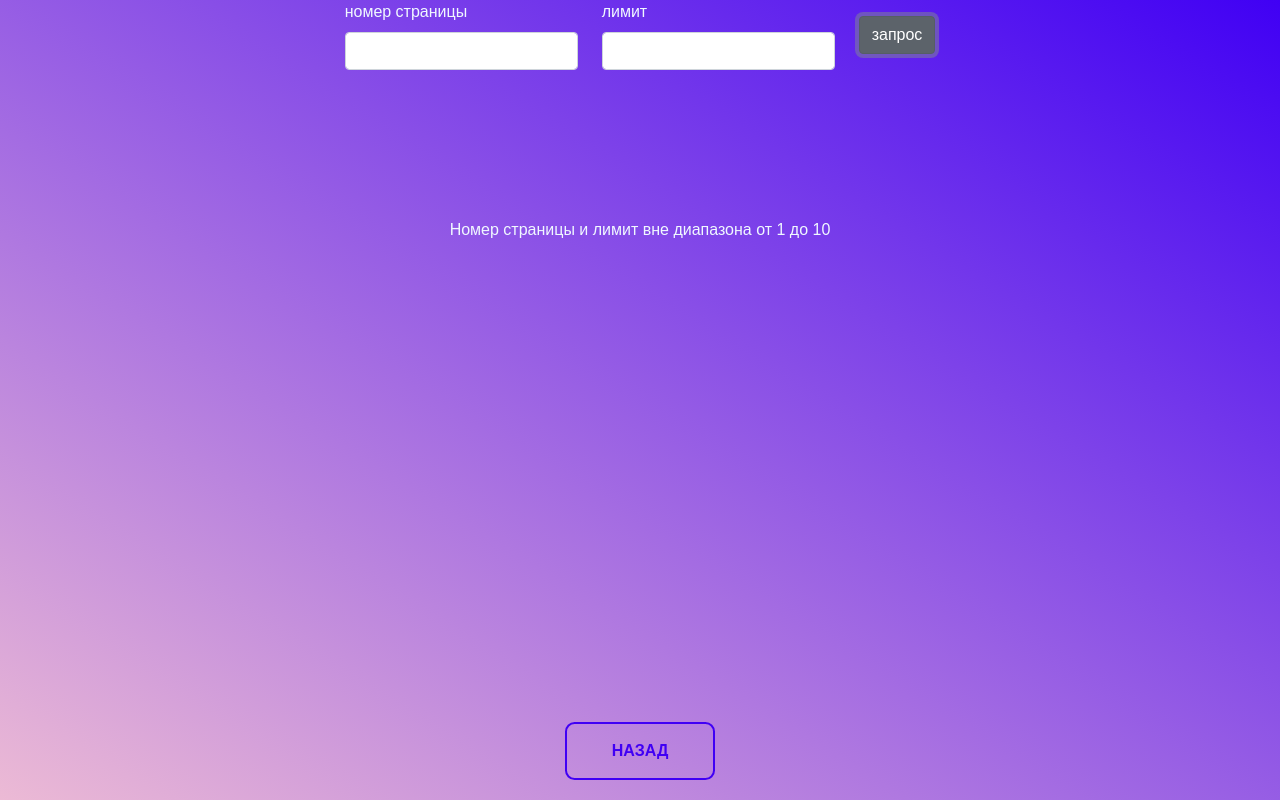
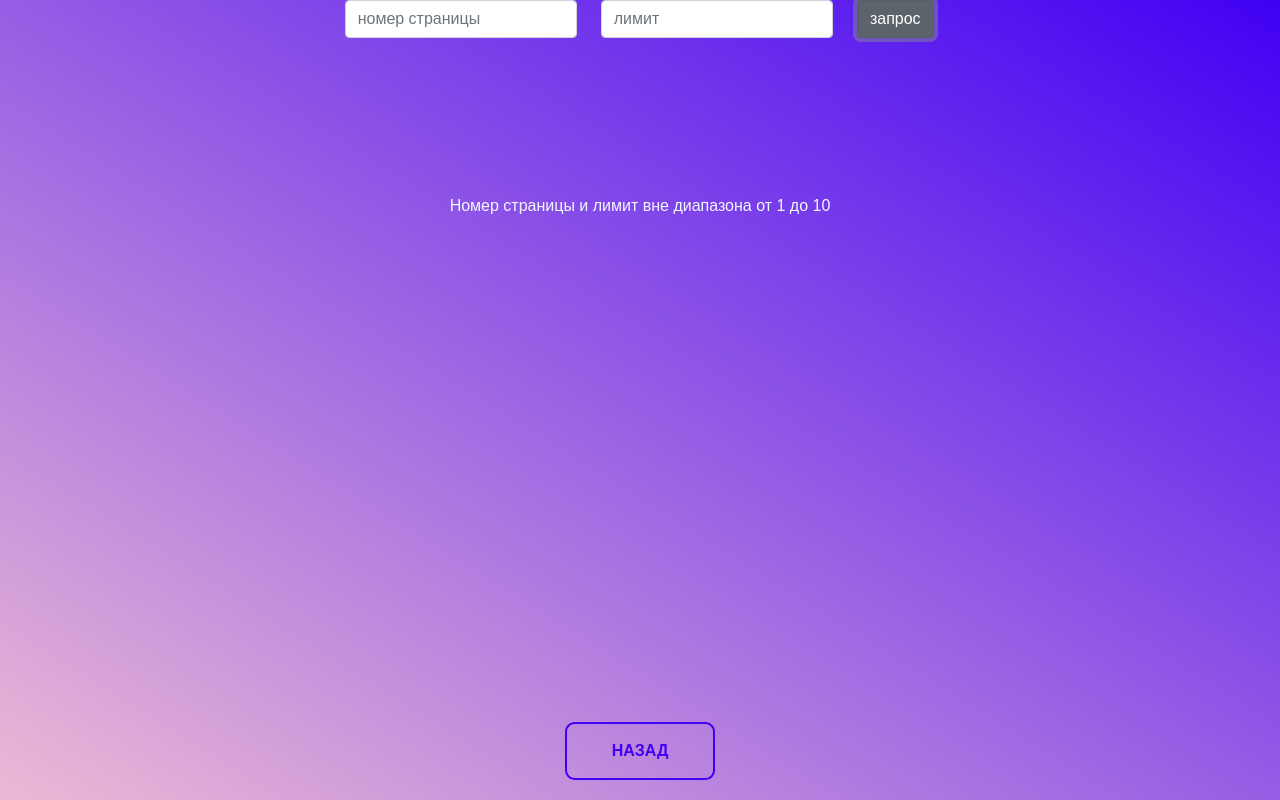
Before and after one commit to kerevkerev/module_16, a plain HTML site: page task_8/task_8.html in a window 1280 px wide. Both pictures are taken after a click on the button "запрос". Drawn offline with nearby package versions, Linux system fonts and the light colour scheme.

Commit message:
creat task_8

```diff
--- a/task_8/task_8.html
+++ b/task_8/task_8.html
@@ -10,32 +10,30 @@
       integrity="sha384-EVSTQN3/azprG1Anm3QDgpJLIm9Nao0Yz1ztcQTwFspd3yD65VohhpuuCOmLASjC"
       crossorigin="anonymous"
     />
-
     <link <link rel="stylesheet" href="../style.css" />
     <title>task_8</title>
   </head>
   <body>
-    <div class="row align-items-center">
-      <div class="col-auto">
-        <label class="form-label">номер страницы</label>
-        <input type="text" class="page form-control" />
+    <!-- ввод страницы и лимита -->
+    <div class="row">
+      <div class="col-5">
+        <input type="text" class="page form-control" placeholder="номер страницы"/>
       </div>
-
-      <div class="col-auto">
-        <label class="form-label">лимит</label>
-        <input type="text" class="limit form-control" />
+      <div class="col-5">
+        <input type="text" class="limit form-control" placeholder="лимит" />
       </div>
-      <div class="col-auto">
+      <div class="col-2">
         <button class="btn btn-secondary">запрос</button>
       </div>
     </div>
-    <div class="col-auto"><div class="out_info"></div></div>
+    <!-- ответ при неправильнов вводе в input -->
+    <div class="row">
+      <div class="col-12 out_info"></div>
+    </div>
     <div class="row justify-content-center mt-3"></div>
-
-    <div class="col-auto">
-      <div class="out_img"></div>
-    </div>
-
+    <!-- Галерея -->
+    <div class="out_img row col-sm-6"></div>
+    <!-- btn на главную страницу -->
     <a href="../index.html" class="button">Назад</a>
 
     <script src="task_8.js"></script>
--- a/task_8/task_8.js
+++ b/task_8/task_8.js
@@ -6,13 +6,22 @@ const limit = document.querySelector(".limit");
 const ul = document.querySelector(".ul");
 const out_info = document.querySelector(".out_info");
 const out_img = document.querySelector(".out_img");
-//обработчик на запр
+
+//обработчик на запрос
 btn.addEventListener("click", () => {
   getUser(displayResult);
 });
-// function getUser() {
-//      console.log(input.value);
-// }
+
+// картинки из последнего успешно выполненного запроса
+window.onload = getDatalocalStorage();
+function getDatalocalStorage() {
+  if (localStorage.getItem("result")) {
+    let prevRequest = JSON.parse(localStorage.getItem("result"));
+    // console.log(q);
+    displayResult(prevRequest);
+  }
+}
+
 // получить данные
 function getUser(callback) {
   let numbPage = +page.value;
@@ -30,11 +39,12 @@ function getUser(callback) {
     fetch(`https://picsum.photos/v2/list?page=${numbPage}&limit=${limitPage}`)
       .then((response) => response.json())
       .then((result) => {
-        console.log(result);
+        // console.log(result);
         if (result.length === 0) {
           alert("Пользователь с указанным id не найден");
         } else {
           callback(result);
+          localStorage.setItem("result", JSON.stringify(result));
         }
       })
       .catch(() => {
@@ -50,10 +60,10 @@ function displayResult(apiData) {
 
   apiData.forEach((item) => {
     const cardBlock = `
-      <div class="card">
+      <div class="">
         <img
           src="${item.download_url}"
-        //   class="img-fluid"
+        //   class="img-fluid img-thumbnail rounded mx-auto d-block"
         />
         <p>Автор ${item.author}</p>
       </div>
@@ -61,10 +71,11 @@ function displayResult(apiData) {
     cards = cards + cardBlock;
   });
 
-  console.log("end cards", cards);
+  // console.log("end cards", cards);
   out_img.innerHTML = cards;
 }
-//очищение out
+
+//очищение out-ов
 function clearOut() {
   out_img.textContent = "";
   out_info.textContent = "";
```
